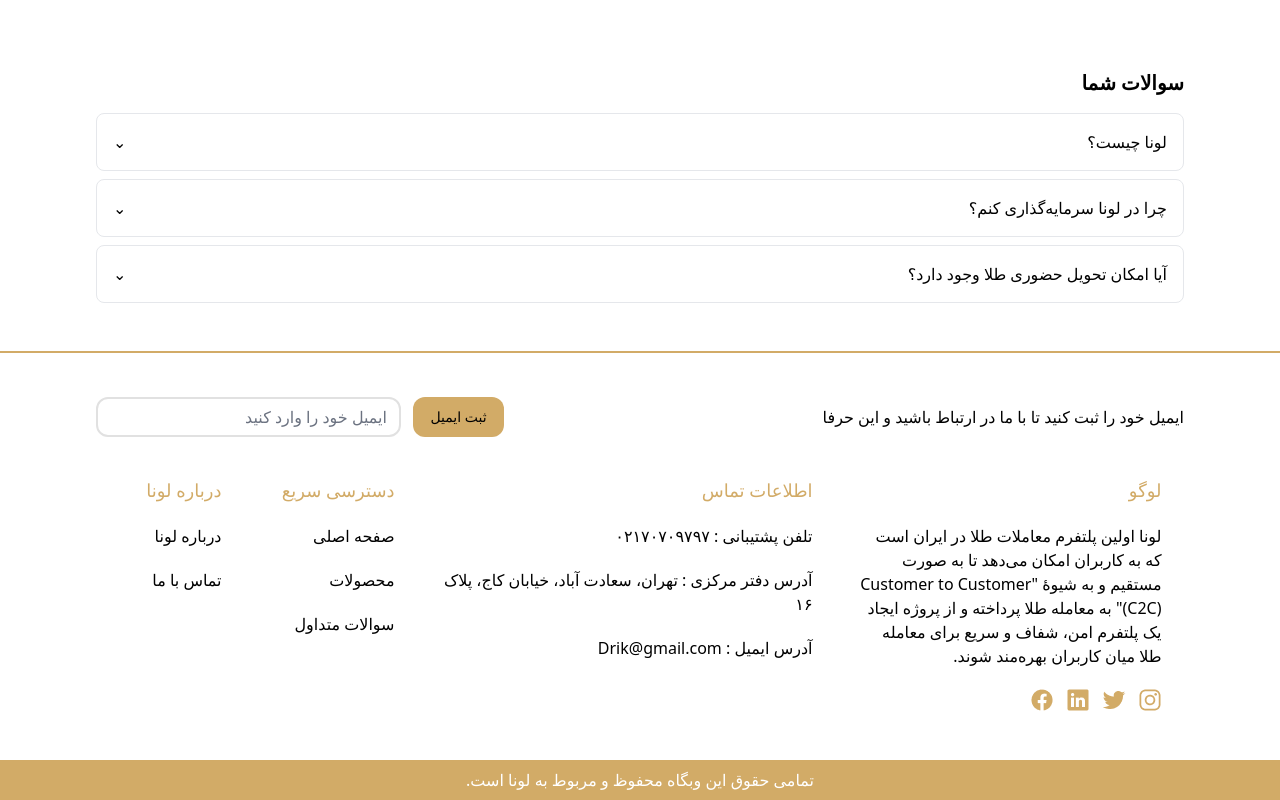
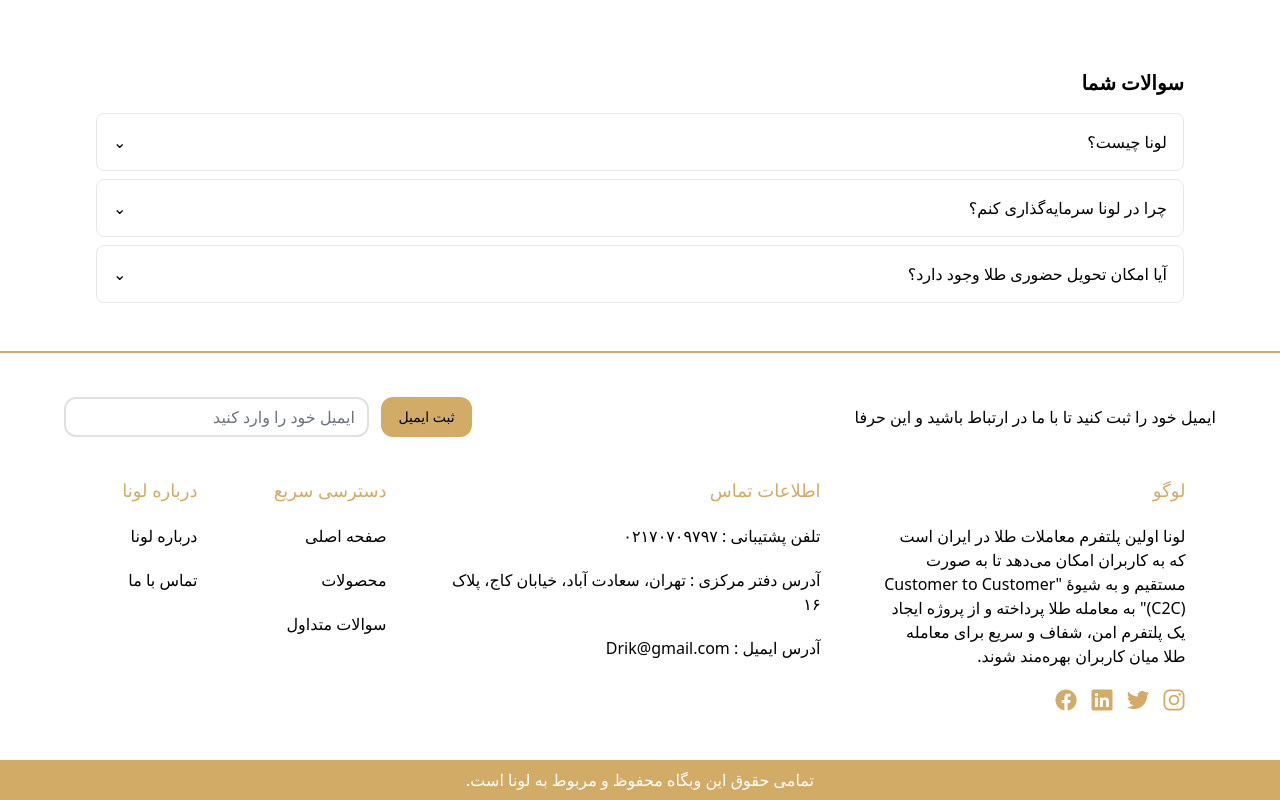
Before and after one commit to Spark-Code-Team/loana-gold, a Next.js app: page / in a window 1280 px wide. Shown: the part 2779-3579 px from the top of the page. Built offline with nearby package versions, Linux system fonts and the light colour scheme.

Commit message:
edit footer

```diff
--- a/src/components/layout/homeLayout/HomeFooter.js
+++ b/src/components/layout/homeLayout/HomeFooter.js
@@ -6,7 +6,7 @@
 
         <div className="md:w-full bg-white md:pt-1 pt-1 lg:pr-0 lg:pl-0 pr-3 pl-3 mt-12 border-t-2 border-t-[#D2AB67]">
 
-            <div className="md:w-[85%] m-auto mt-10 w-full">
+            <div className="md:w-[90%] m-auto mt-10 w-full">
 
                 <div className="w-full md:flex md:items-center">
 
```
